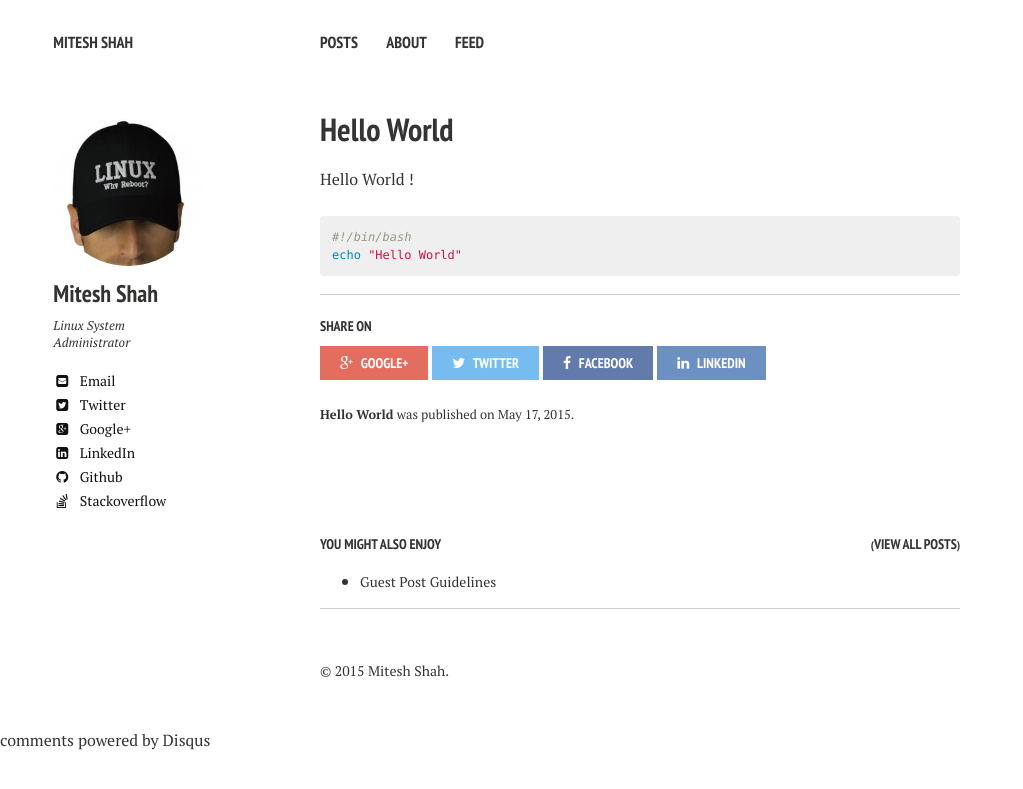
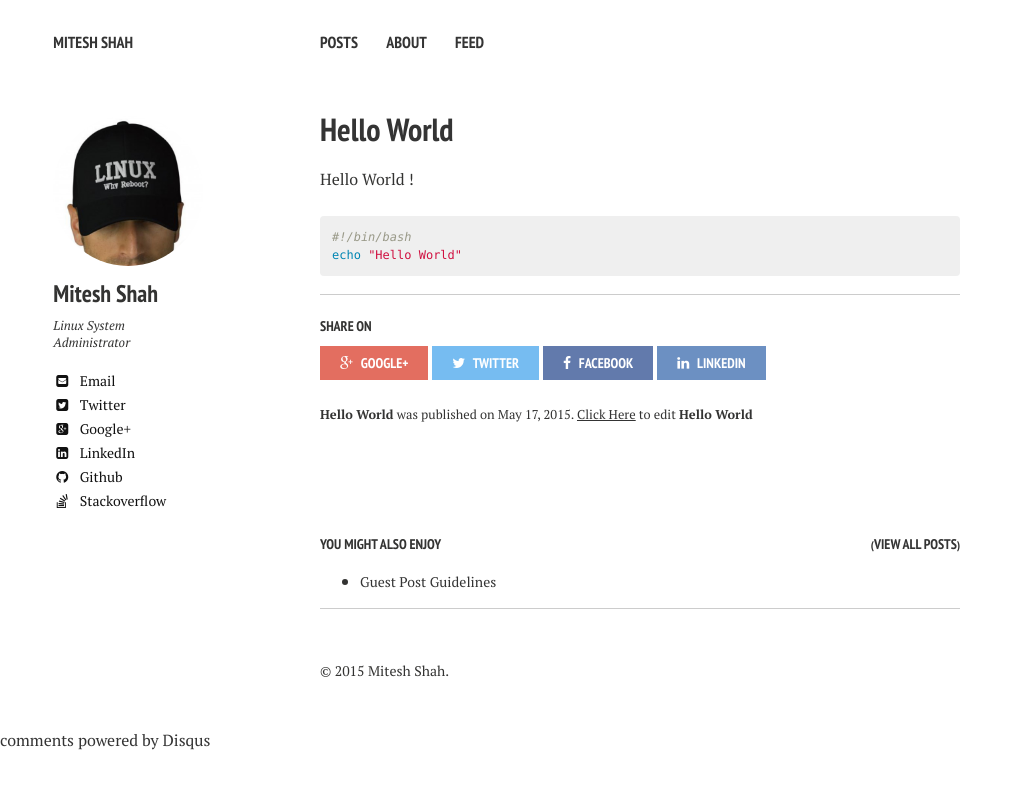
Before and after one commit to MiteshShah/miteshshah.github.io, a Jekyll site: the page built from _posts/2015-05-17-hello-world.md, in a window 1280 px wide. Shown: the top 789 px of the page, without its empty margins (0-1023 px from the left). Built offline with Jekyll 4.4.1, drawn with Linux system fonts in a browser that asks for light colours; nearby versions of some CDN libraries; comment, search, counter and statistics services are not loaded.

Commit message:
Added edit this page link on posts layout

```diff
--- a/_layouts/post.html
+++ b/_layouts/post.html
@@ -45,7 +45,7 @@
       <hr />
       <footer role="contentinfo">
         {% if page.share != false %}{% include _social-share.html %}{% endif %}
-        <p class="byline"><strong>{{ page.title }}</strong> was published on <time datetime="{{ page.date | date_to_xmlschema }}">{{ page.date | date: "%B %d, %Y" }}</time>{% if page.modified %} and last modified on <time datetime="{{ page.modified | date: "%Y-%m-%d" }}">{{ page.modified | date: "%B %d, %Y" }}</time>{% endif %}.</p>
+        <p class="byline"><strong>{{ page.title }}</strong> was published on <time datetime="{{ page.date | date_to_xmlschema }}">{{ page.date | date: "%B %d, %Y" }}</time>{% if page.modified %} and last modified on <time datetime="{{ page.modified | date: "%Y-%m-%d" }}">{{ page.modified | date: "%B %d, %Y" }}</time>{% endif %}. <a href="https://github.com/MiteshShah/miteshshah.github.io/blob/master/{{ page.path }}/">Click Here</a> to edit <strong>{{ page.title }}</strong> </p>
       </footer>
     </div><!-- /.article-wrap -->
   {% if site.owner.disqus-shortname and page.comments == true %}
```
